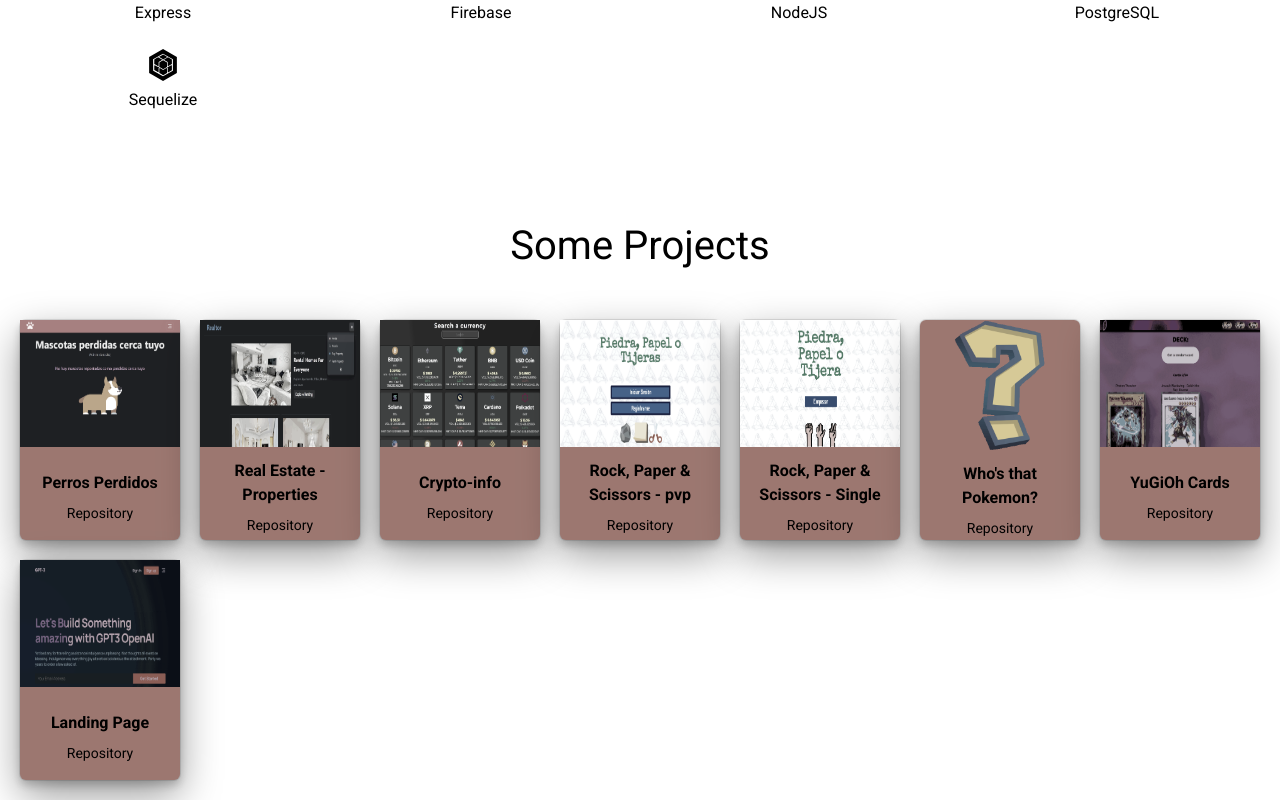
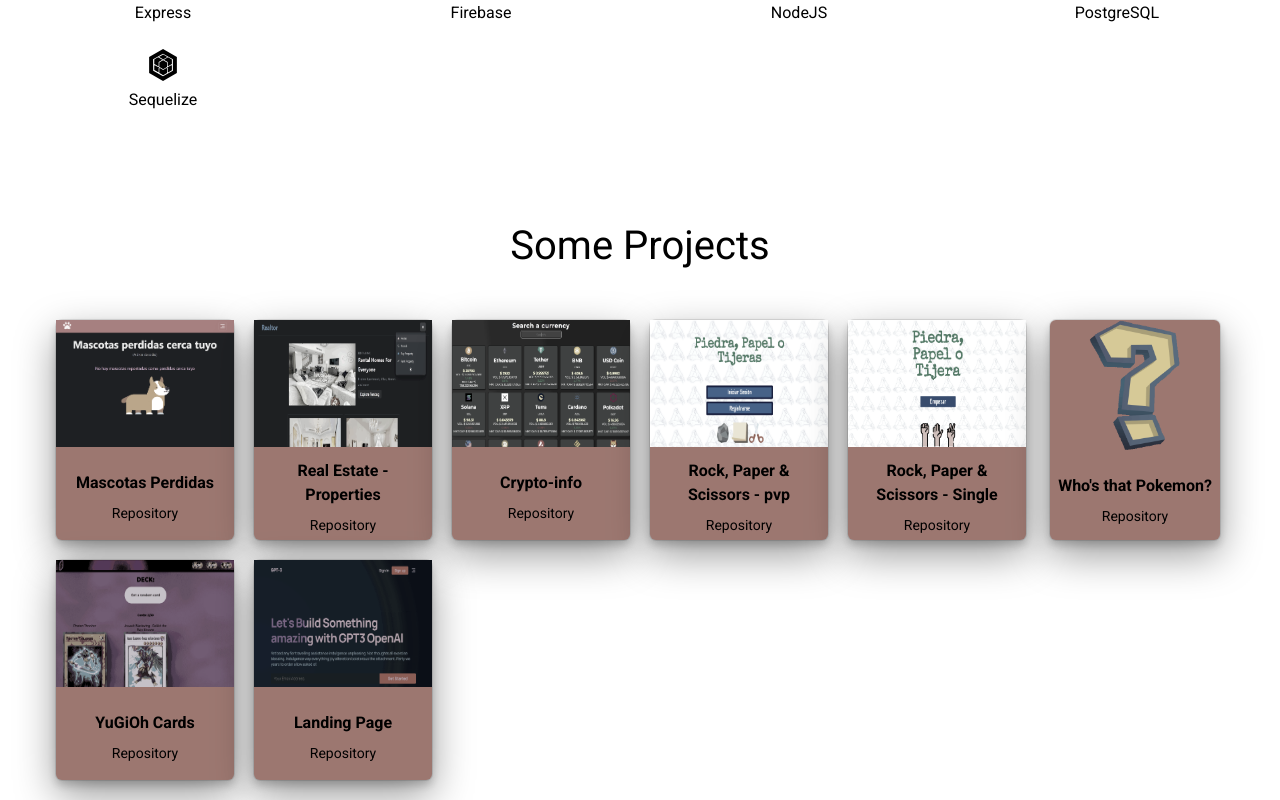
Before and after one commit to facuariasla/portfolio2, a React (Vite) app: page / in a window 1280 px wide. Shown: the part 1480-2280 px from the top of the page. Built offline with nearby package versions, Linux system fonts and the light colour scheme.

Commit message:
description project changed

```diff
--- a/src/components/Projects.jsx
+++ b/src/components/Projects.jsx
@@ -24,7 +24,7 @@
 const projects = [
   {
     id: 7,
-    title: "Perros Perdidos",
+    title: "Mascotas Perdidas",
     img: img7,
     desc: "WebApp that helps people find their pets, using location with Mapbox, another people 'can see' the lost pets around them, and report them with the owner. Technologies: ReactJS, ChakraUI and MapBox, backend with PostgreSQL & Sequelize. (Fixing some bugs). ",
     link: "https://mascotasperdidas-iota.vercel.app/",
@@ -98,7 +98,7 @@
   }, [])
 
   return (
-    <Stack paddingX={5} pt={20} pb={10} id="portfolio" data-aos='fade-up'>
+    <Stack paddingX={10} pt={20} pb={10} id="portfolio" data-aos='fade-up'>
       <Text textAlign="center" pb={3} fontSize={40}>
         Some Projects
       </Text>
@@ -109,6 +109,7 @@
         gap={5}
         justifyItems="center"
         paddingY={6}
+        paddingX={4}
       >
         {projects.map((el) => (
           <Tooltip
```
